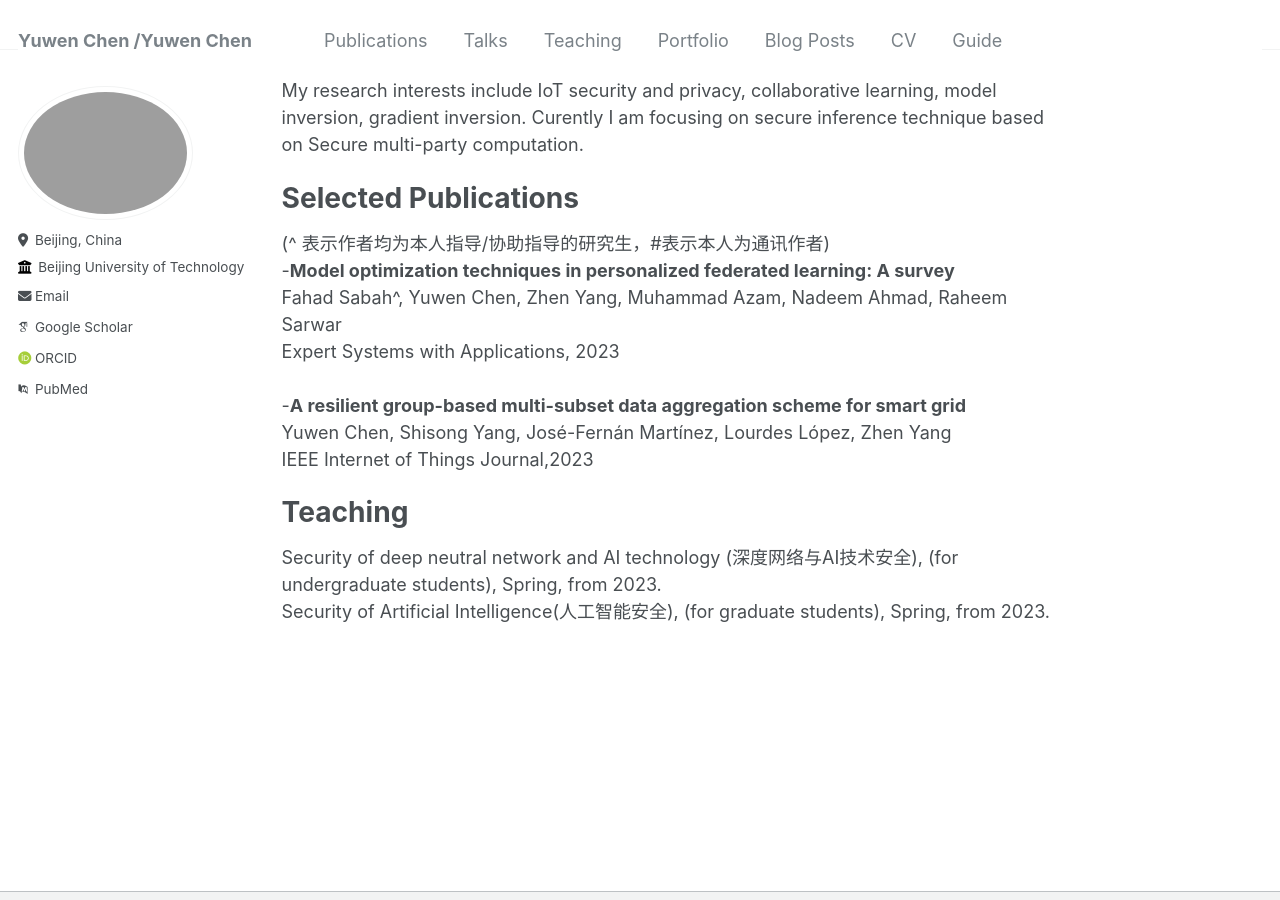
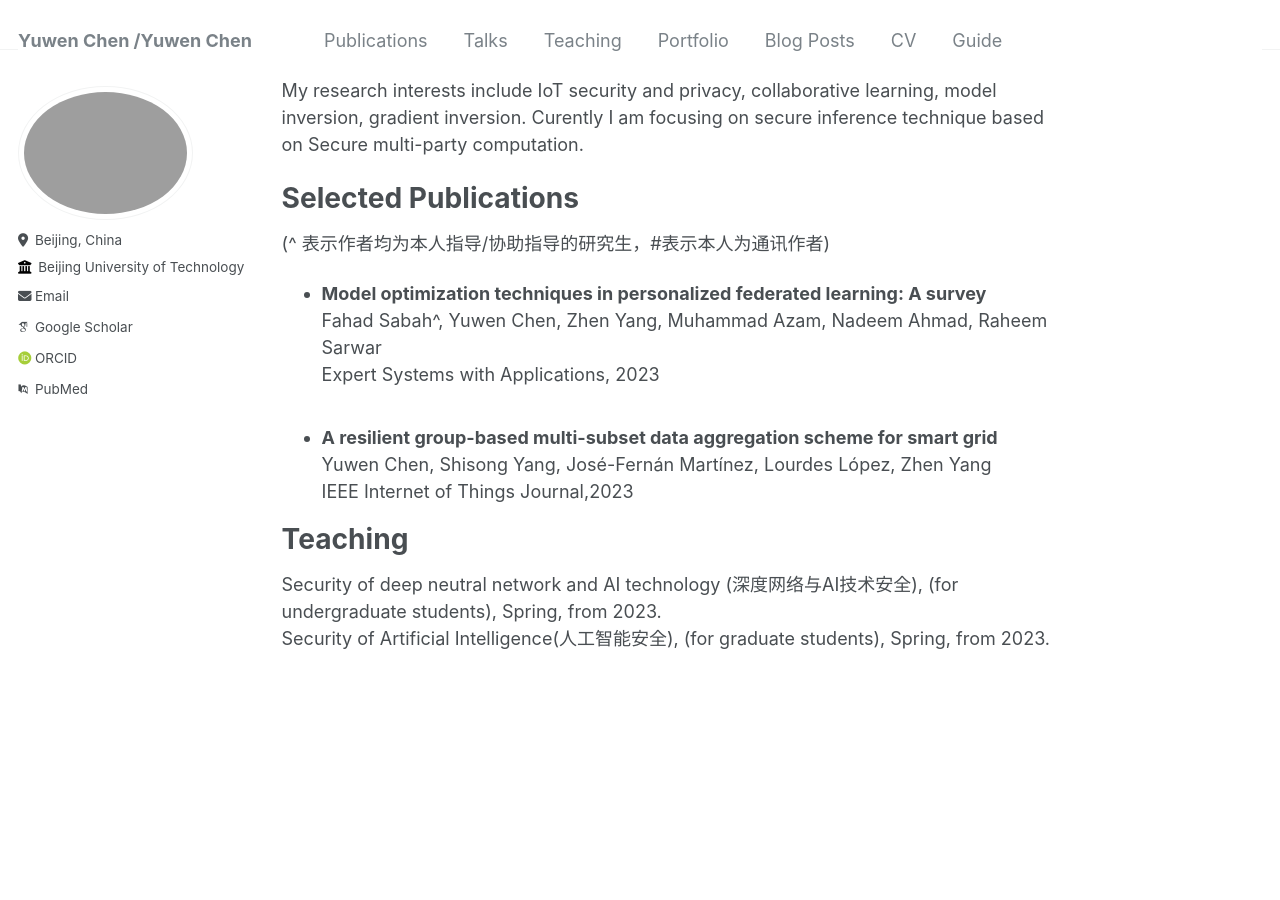
Before and after one commit to SevenBruce/sevenbruce.github.io, a Jekyll site: the page built from _pages/about.md, in a window 1280 px wide and 900 px high, scrolled down 365 px. Built offline with Jekyll 4.4.1, drawn with Linux system fonts in a browser that asks for light colours; some web fonts are replaced.

Commit message:
Update about.md

```diff
--- a/_pages/about.md
+++ b/_pages/about.md
@@ -20,10 +20,10 @@ My research interests include IoT security and privacy, collaborative learning,
 Selected Publications
 ======
 (^ 表示作者均为本人指导/协助指导的研究生，#表示本人为通讯作者)  <br/>
--**Model optimization techniques in personalized federated learning: A survey** <br/>
+*    **Model optimization techniques in personalized federated learning: A survey** <br/>
 Fahad Sabah^, Yuwen Chen, Zhen Yang, Muhammad Azam, Nadeem Ahmad, Raheem Sarwar <br/>
 Expert Systems with Applications, 2023 <br/><br/>
--**A resilient group-based multi-subset data aggregation scheme for smart grid** <br/>
+*    **A resilient group-based multi-subset data aggregation scheme for smart grid** <br/>
 Yuwen Chen, Shisong Yang, José-Fernán Martínez, Lourdes López, Zhen Yang <br/>
 IEEE Internet of Things Journal,2023
 
```
